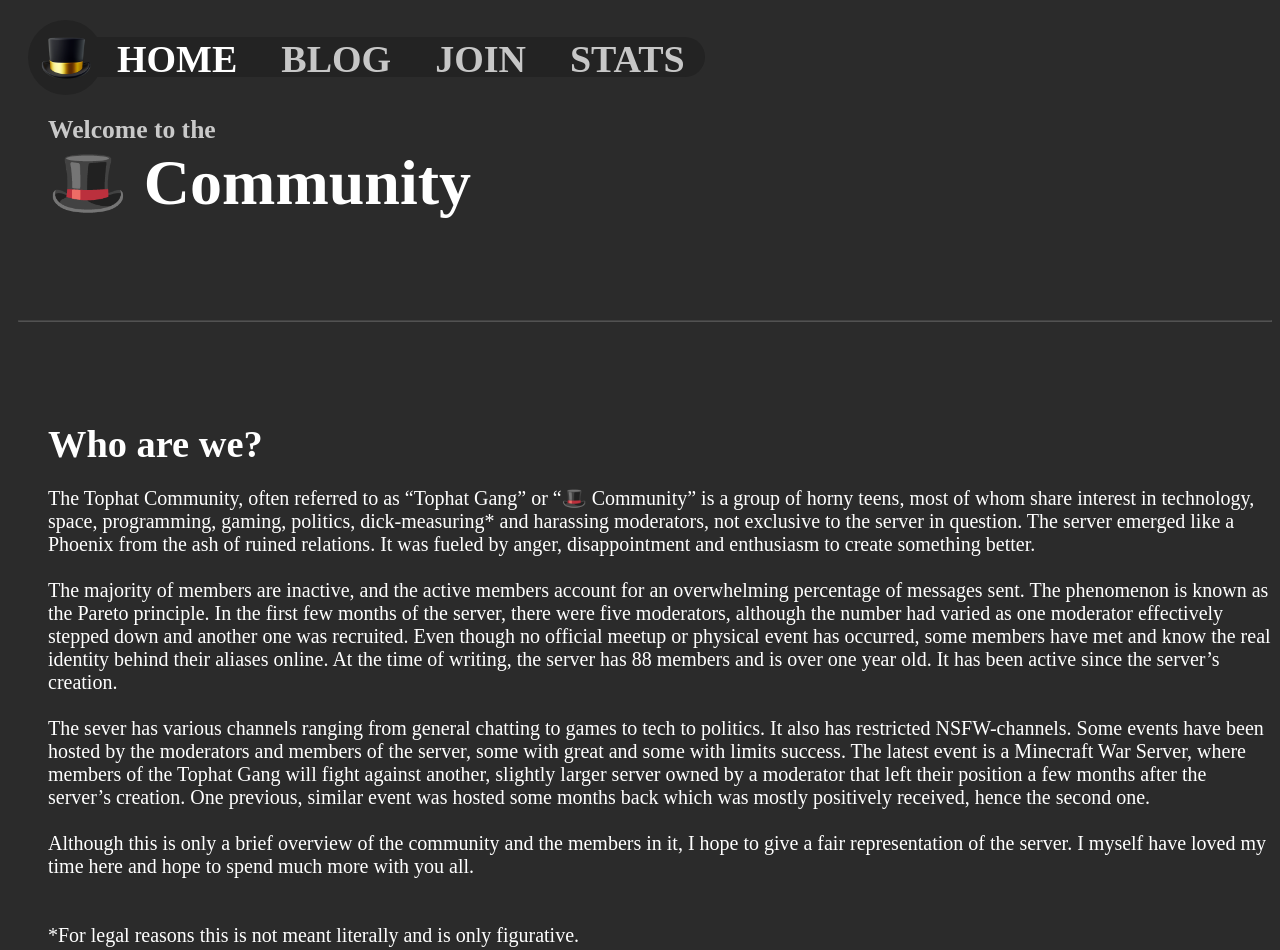
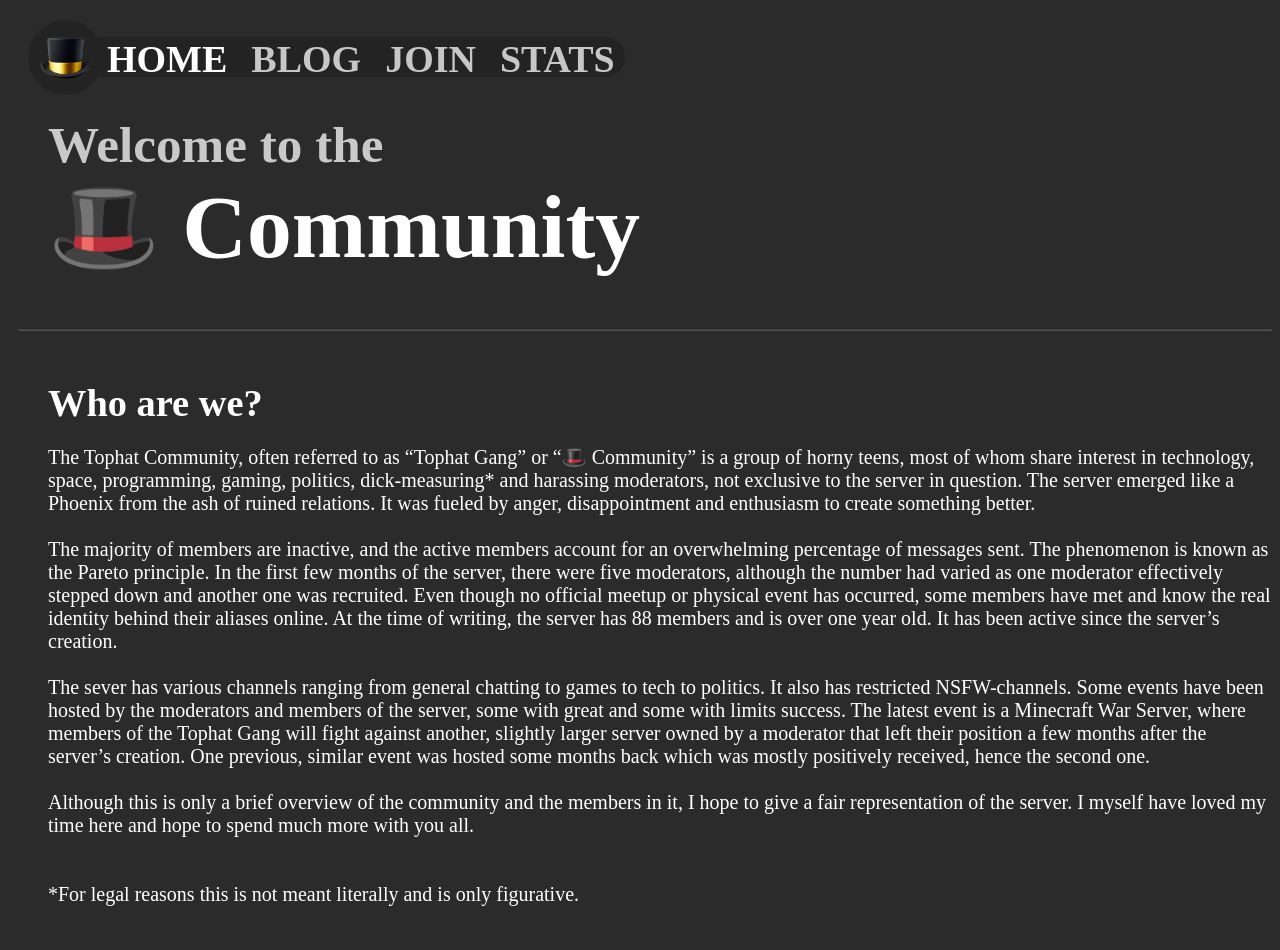
Before and after one commit to DevFlock/tophat-community, a plain HTML site: page index.html in a window 1280 px wide. After the commit the page ends 926 px from the top, so only its background shows below. Drawn offline with Linux system fonts and the light colour scheme.

Commit message:
Made it look a bit nicer

```diff
--- a/css/styles unminified.css
+++ b/css/styles unminified.css
@@ -74,14 +74,14 @@ body {
 }
 
 .subtitle {
-    font-size: 2vmax;
+    font-size: 4vmax;
     margin: 0;
     padding: 0;
     color: rgb(255, 255, 255, 0.75);
 }
 
 .title {
-    font-size: 5vmax;
+    font-size: 7vmax;
     margin: 0;
 }
 
--- a/css/styles.css
+++ b/css/styles.css
@@ -1 +1 @@
-body{background-color:#2b2b2b;font-family:Bahnschrift;min-width:700px;color:#fff}.navbar{list-style-type:none;text-align:left;padding:0;margin:20px;font-weight:700}.navbar li{display:inline-block;font-size:38px;padding:0 20px 0 20px;vertical-align:middle}.inner-nav{display:inline-block;background-color:#232323;position:relative;top:9px;left:-10px;height:40px;border-radius:0 20px 20px 0}.logo{display:inline-block;background-color:#232323;border-radius:100px;width:75px;height:75px;padding:0;justify-content:center}.logo img{display:inline-block;width:50px;padding:0;position:relative;top:10px;left:-7px}.selected{color:#fff}.unselected{color:rgba(255,255,255,.75)}.unselected:hover{color:#fff}.navtext{text-decoration:none}.bold{font-weight:700}.main{margin-left:40px}.subtitle{font-size:2vmax;margin:0;padding:0;color:rgb(255,255,255,.75)}.title{font-size:5vmax;margin:0}.subheading{font-size:3vmax;margin:0}hr{margin:100px 0 100px -30px;opacity:.2}p{font-size:20px}
+body{background-color:#2b2b2b;font-family:Bahnschrift;min-width:700px;color:#fff}.navbar{list-style-type:none;text-align:left;padding:0;margin:20px;font-weight:700}.navbar li{display:inline-block;font-size:38px;padding:0 10px 0 10px;vertical-align:middle}.inner-nav{display:inline-block;background-color:#232323;position:relative;top:9px;left:-10px;height:40px;border-radius:0 20px 20px 0}.logo{display:inline-block;background-color:#232323;border-radius:100px;width:75px;height:75px;padding:0;justify-content:center}.logo img{display:inline-block;width:50px;padding:0;position:relative;top:10px;left:2px}.selected{color:#fff}.unselected{color:rgba(255,255,255,.75)}.unselected:hover{color:#fff}.navtext{text-decoration:none}.bold{font-weight:700}.main{margin-left:40px}.subtitle{font-size:4vmax;margin:0;padding:0;color:rgb(255,255,255,.75)}.title{font-size:7vmax;margin:0}.subheading{font-size:3vmax;margin:0}hr{margin:50px 0 50px -30px;opacity:.2}p{font-size:20px}
```
